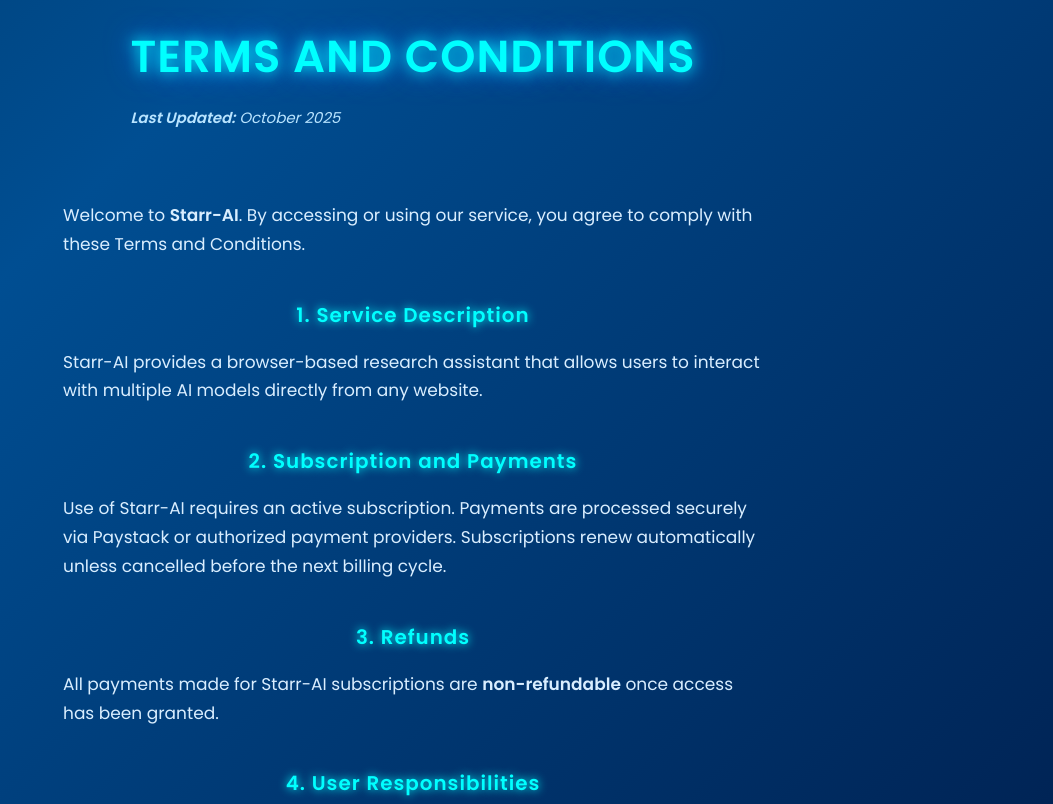
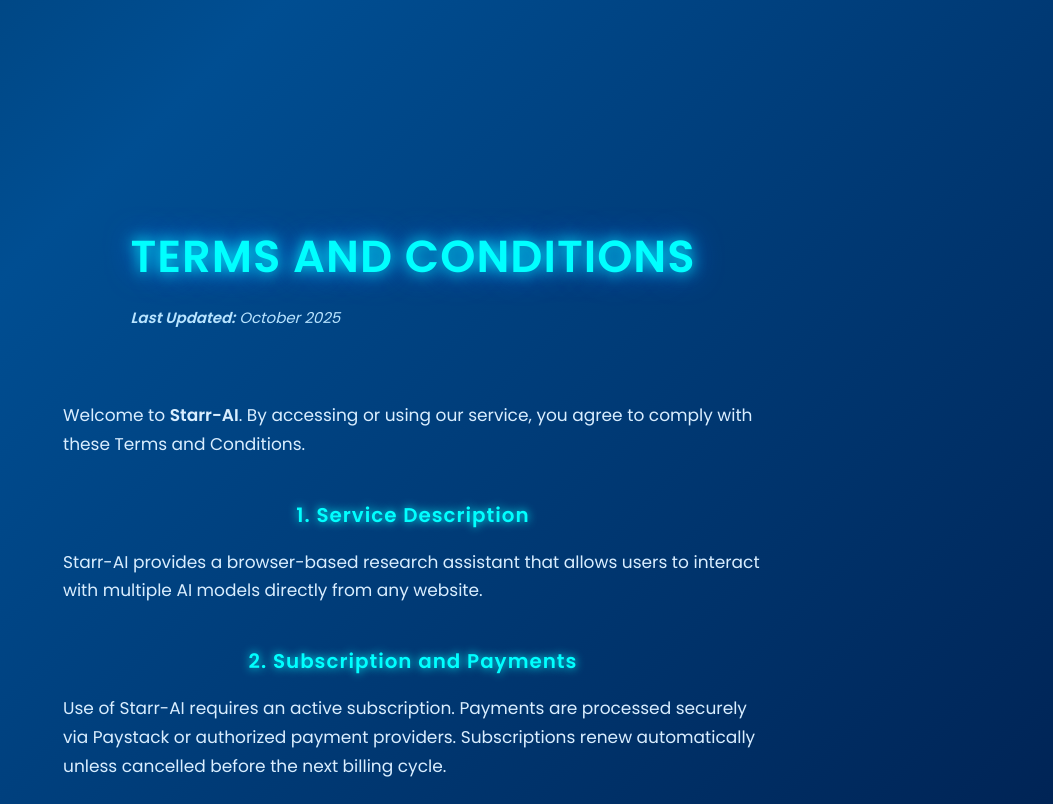
Before and after one commit to my-starr-ai/Starr-AI, a plain HTML site: page terms.html in a window 1280 px wide. Shown: the top 804 px of the page, without its empty margins (227-1280 px from the left). Drawn offline with Linux system fonts and the light colour scheme.

Commit message:
Update terms.html

```diff
--- a/terms.html
+++ b/terms.html
@@ -7,7 +7,7 @@
   <style>
     .policy-header {
       text-align: center;
-      margin-top: 400px; /* I increased this from 80px to push the content down */
+      margin-top: 800px; /* I increased this from 80px to push the content down */
       margin-bottom: 40px;
     }
     .policy-header h1 {
```
